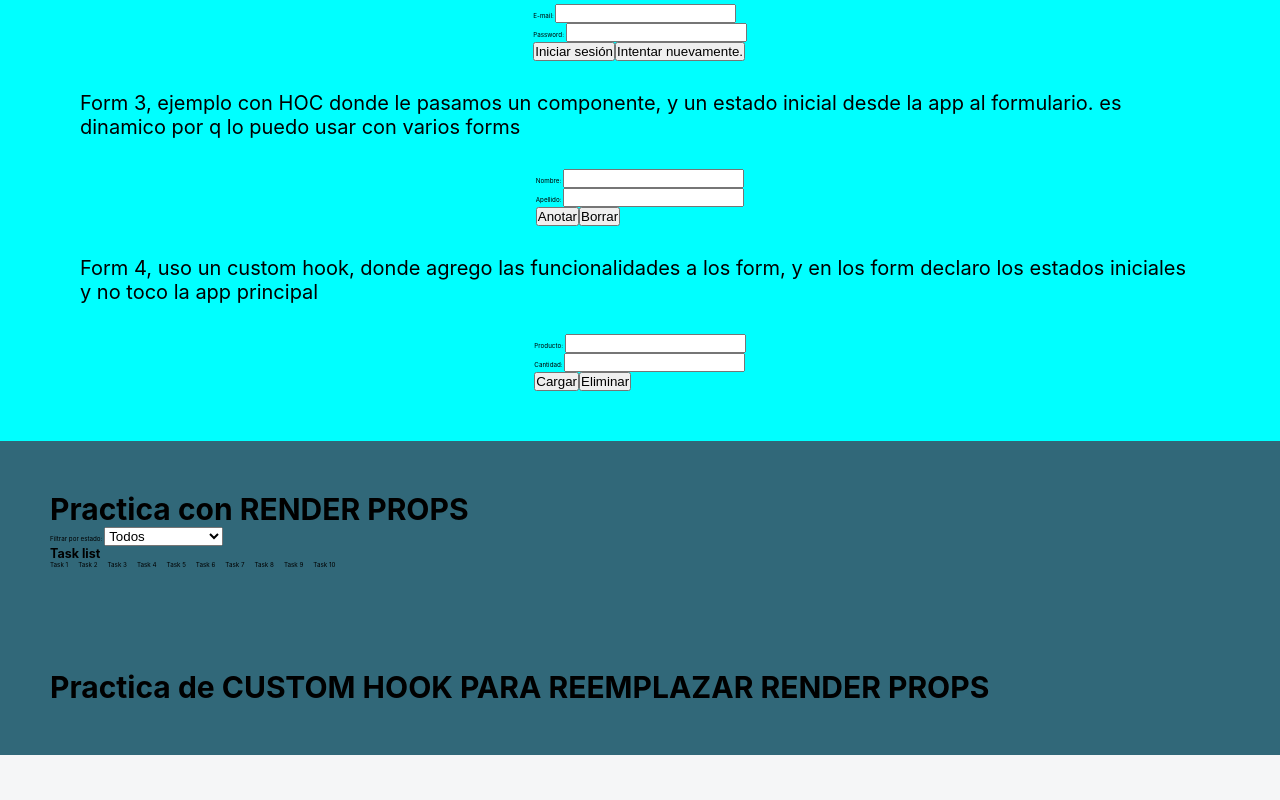
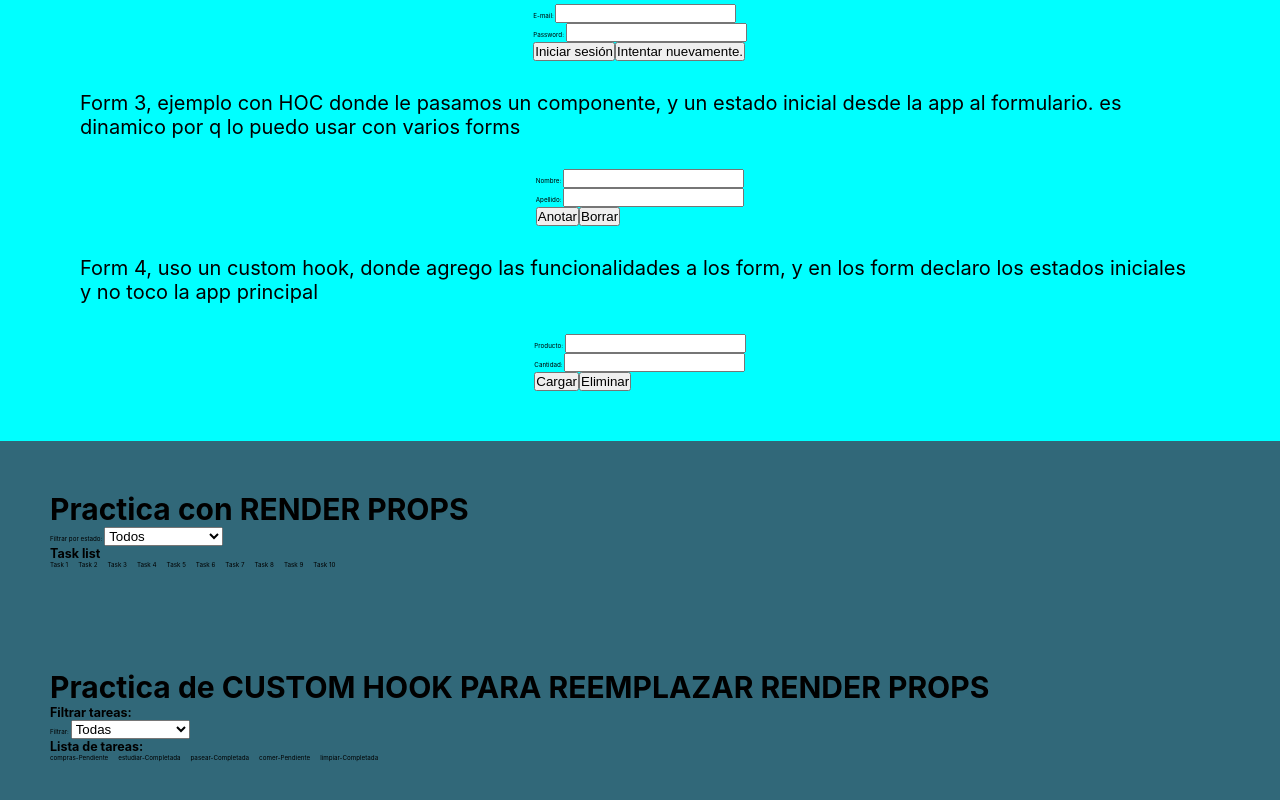
Before and after one commit to CristianAyala14/React-ecommerce, a React (Create React App) app: page / in a window 1280 px wide. Shown: the part 3077-3877 px from the top of the page. Before the commit the page ends 3832 px from the top, so only its background shows below. Built offline with nearby package versions, Linux system fonts and the light colour scheme.

Commit message:
21-10-23 20:41 pm

```diff
--- a/package.json
+++ b/package.json
@@ -8,6 +8,7 @@
     "@testing-library/user-event": "^13.5.0",
     "react": "^18.2.0",
     "react-dom": "^18.2.0",
+    "react-router-dom": "^6.17.0",
     "react-scripts": "5.0.1",
     "web-vitals": "^2.1.4"
   },
--- a/src/App.js
+++ b/src/App.js
@@ -1,3 +1,4 @@
+import {BrowserRouter, Routes, Route} from "react-router-dom"
 import './App.css';
 import Navbar1 from './components/navbar1';
 import Mainbody from './components/main-body';
@@ -12,6 +13,9 @@ import Form4 from './components/form4';
 //practica renderprops
 import Container from "./components/renderpropsexample";
 import { useState } from "react";
+
+//practica de reemplazar la renderprop practicada con coostom hook usefilter
+import TaskListContainer from './components/tasklistcontainer';
 
 
 
@@ -37,6 +41,7 @@ function App() {
   const Form3login = withControlledForm(Form3, initialStateForm3)
   //------------------------------------------------------------------------
   return (
+    <BrowserRouter>
       <div className="App">
         {/* empieza ecommerce */}
         <Navbar1 tittle = 'E-COMMERCE' op1 = 'INFO+' op2 = '1'/>
@@ -66,15 +71,13 @@ function App() {
           <h1 className='prev-h1'>Practica con RENDER PROPS</h1>
           <Container/>
         </div>
+
         <div className='renderprops'>
           <h1 className='prev-h1'>Practica de CUSTOM HOOK PARA REEMPLAZAR RENDER PROPS</h1>
+          <TaskListContainer/>
         </div>
-
-
-
-
-
       </div>
+    </BrowserRouter>
   );
 }
 export default App;
--- /dev/null
+++ b/src/Customhooks/usefilter.js
@@ -0,0 +1,17 @@
+import { useState } from "react";
+
+function useFilter(initialstate="all"){
+    const[filter, setFilter]=useState(initialstate)
+    function applyFilter(tasks){
+        if(filter==="all"){
+            return tasks;
+        }else if(filter==="completed"){
+            return tasks.filter((task)=>task.completed)
+        }else if(filter === "pending"){
+            return tasks.filter((task)=>!task.completed)
+        }
+    };
+    return {filter, setFilter, applyFilter};
+}
+
+export default useFilter;
--- /dev/null
+++ b/src/components/filteroptions.jsx
@@ -0,0 +1,22 @@
+//componente de renderfiltro para ejemplo de tasklistcontainer
+
+function FilterOptions({filter, setFilter}){
+
+    function handleFilterChange(e){
+        setFilter(e.target.value)
+    };
+
+    return(
+        <div>
+            <label htmlFor="filter">Filtrar: </label>
+            <select id="filter" value={filter} onChange={handleFilterChange}>
+                <option value="all">Todas</option>
+                <option value="completed">Completadas</option>
+                <option value="pending">No completadas</option>
+            </select>
+        </div>
+    );
+
+};
+
+export default FilterOptions;
--- a/src/components/renderpropsexample.jsx
+++ b/src/components/renderpropsexample.jsx
@@ -1,4 +1,4 @@
-//RENDER PROPS EXAMPLE donde uso render prop filter y render prop tasklist:
+//contenedor para RENDER PROPS EXAMPLE donde uso render prop filter y render prop tasklist:
 import Filter from "../renderprops/filter";
 import Tasklist from "../renderprops/tasklist";
 
--- /dev/null
+++ b/src/components/tasklistcontainer.jsx
@@ -0,0 +1,36 @@
+//contenedor para ejemplo de como se usa CUSTOOM HOOOK PARA REEMPLAZAR RENDERP PROPS.
+import { useEffect, useState } from "react";
+import getTasks from "../mocks/RandomList"
+import TaskList2 from "../renderprops/tasklist2";
+import useFilter from "../Customhooks/usefilter"
+import FilterOptions from "../components/filteroptions"
+
+function TaskListContainer(){
+    const [tasks, setTasks] = useState([]) //usestate para actualizar las tareas que quiera mandar a este componente
+    const {filter, setFilter, applyFilter} = useFilter(); //creo un custom hook que aplique filtro
+    //uso useeffect para recibir el pedido de lista de tarea.
+    useEffect(()=>{
+            getTasks().then((resolve)=>{setTasks(resolve);});
+            }
+        ,[])
+
+    //una ves que tengo las tareas:
+
+    const afterfilter = applyFilter(tasks); //uso propiedad de mi custom hook para filtrar las tareas obtenidas en usestate tasks.
+
+    //tiro un cargando
+    if(!tasks.length){
+        return (<h1>Cargando...</h1>)
+    }
+
+    //devuelvo el render :
+    return(
+        <div>
+            <h1>Filtrar tareas: </h1>
+            <FilterOptions filter={filter} setFilter={setFilter}/> {/*uso componente para el form de filtrado */}
+            <TaskList2 tasks={afterfilter}/>
+        </div>
+    );
+};
+
+export default TaskListContainer;
--- /dev/null
+++ b/src/mocks/RandomList.js
@@ -0,0 +1,17 @@
+//MOCK (se usa para simular tarea asincrona, en este caso de pedido de datos de tareas)
+const tasks = [
+    {id:1, text: "compras", completed: false},
+    {id:2, text: "estudiar", completed: true},
+    {id:3, text: "pasear", completed: true},
+    {id:4, text: "comer", completed: false},
+    {id:5, text: "limpiar", completed: true},
+]
+function getTasks(){
+    return new Promise((resolve,reject)=>{
+        setTimeout(()=>{
+            resolve(tasks)
+        }, 3000)
+    })
+}
+
+export default getTasks;
--- /dev/null
+++ b/src/renderprops/tasklist2.js
@@ -0,0 +1,17 @@
+//render pro tasklist2
+function TaskList2({tasks}){
+    return(
+        <div>
+            <h1>Lista de tareas: </h1>
+            <ul>
+                {tasks.map((task)=>
+                    (<li key={task.id}>
+                        {task.text}-{task.completed? "Completada" : "Pendiente"}
+                    </li>)
+                )}
+            </ul>
+        </div>
+    );
+};
+
+export default TaskList2;
```
Also changed, not shown: 1 other file (tests, documents, lock files or other folders). Lines whose indentation alone changed are shown as unchanged.
